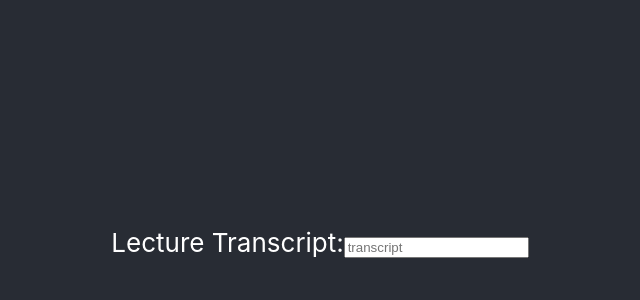
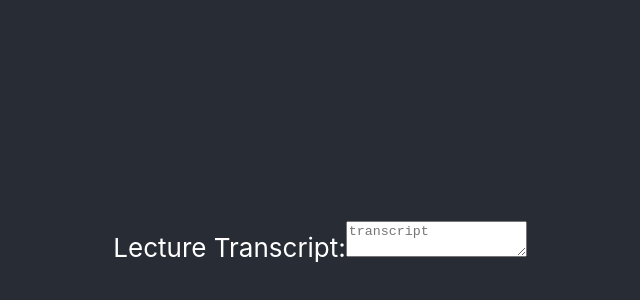
Before and after one commit to DubHacks2024/dubhacks-2024-project, a React (Create React App) app: page / in a window 1280 px wide. Shown: the part 158-458 px from the top of the page, without its empty margins (320-960 px from the left). Built offline with nearby package versions, Linux system fonts and the light colour scheme.

Commit message:
minor changes: input to textarea, htmlFor props

```diff
--- a/src/components/text-input.js
+++ b/src/components/text-input.js
@@ -13,12 +13,12 @@ export function TextInput(props) {
 					handleSubmit(text);
 				}}
 			>
-				<label htmlFor="location">
+				<label htmlFor="transcriptInput">
 					Lecture Transcript:
-					<input
+					<textarea
 						className=""
 						type="text"
-						id="location"
+						id="transcriptInput"
 						value={text}
 						placeholder="transcript"
 						onChange={(e) => setText(e.target.value)}
```
Also changed, not shown: 1 other file (tests, documents, lock files or other folders).
